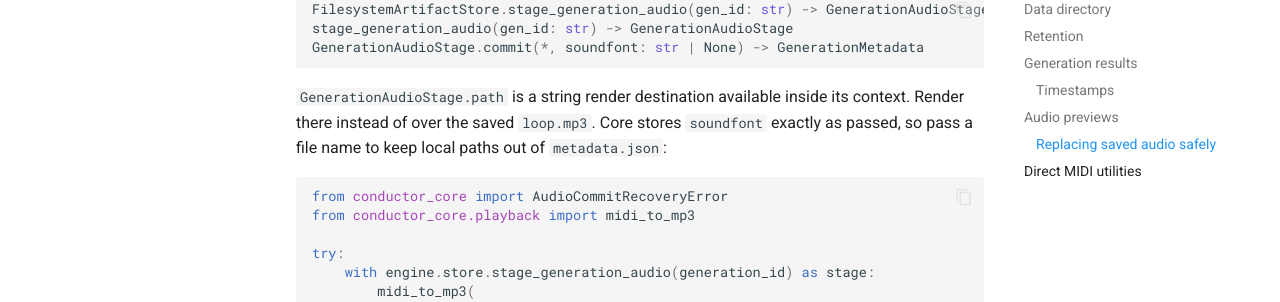
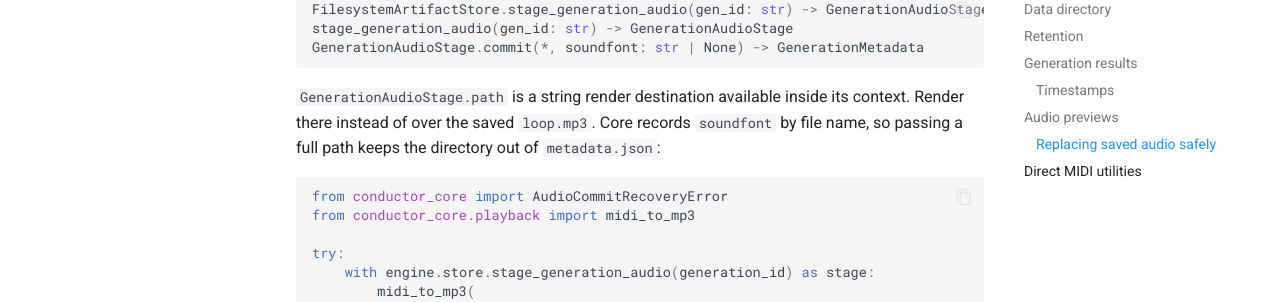
Before and after one commit to laceyp99/conductor-core, an MkDocs documentation site: the page built from docs/artifacts-and-audio.md, in a window 1280 px wide and 900 px high, scrolled down 3656 px. Shown: the part 147-449 px from the top of the window. Built offline with MkDocs 1.6.1 and Material for MkDocs 9.7.7, drawn with Linux system fonts in a browser that asks for light colours; comment, search, counter and statistics services are not loaded.

Commit message:
fix(storage): record soundfont by file name in generation metadata
Co-Authored-By: Claude Fable 5.2 <noreply@anthropic.com>

````diff
--- a/docs/artifacts-and-audio.md
+++ b/docs/artifacts-and-audio.md
@@ -132,8 +132,8 @@ GenerationAudioStage.commit(*, soundfont: str | None) -> GenerationMetadata
 ```
 
 `GenerationAudioStage.path` is a string render destination available inside its
-context. Render there instead of over the saved `loop.mp3`. Core stores
-`soundfont` exactly as passed, so pass a file name to keep local paths out of
+context. Render there instead of over the saved `loop.mp3`. Core records
+`soundfont` by file name, so passing a full path keeps the directory out of
 `metadata.json`:
 
 ```python
````
Also changed, not shown: CHANGELOG.md (+3 -0 lines), 3 other files.
